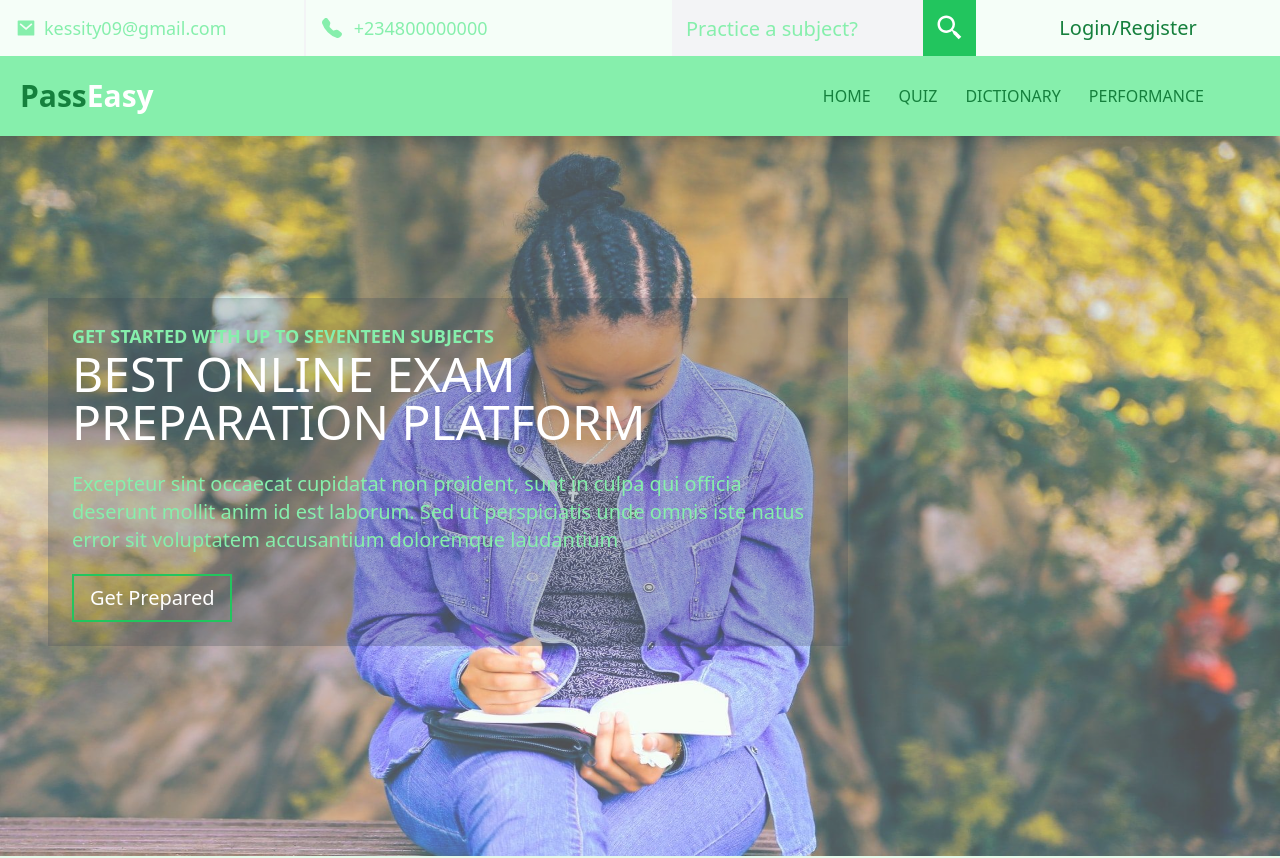
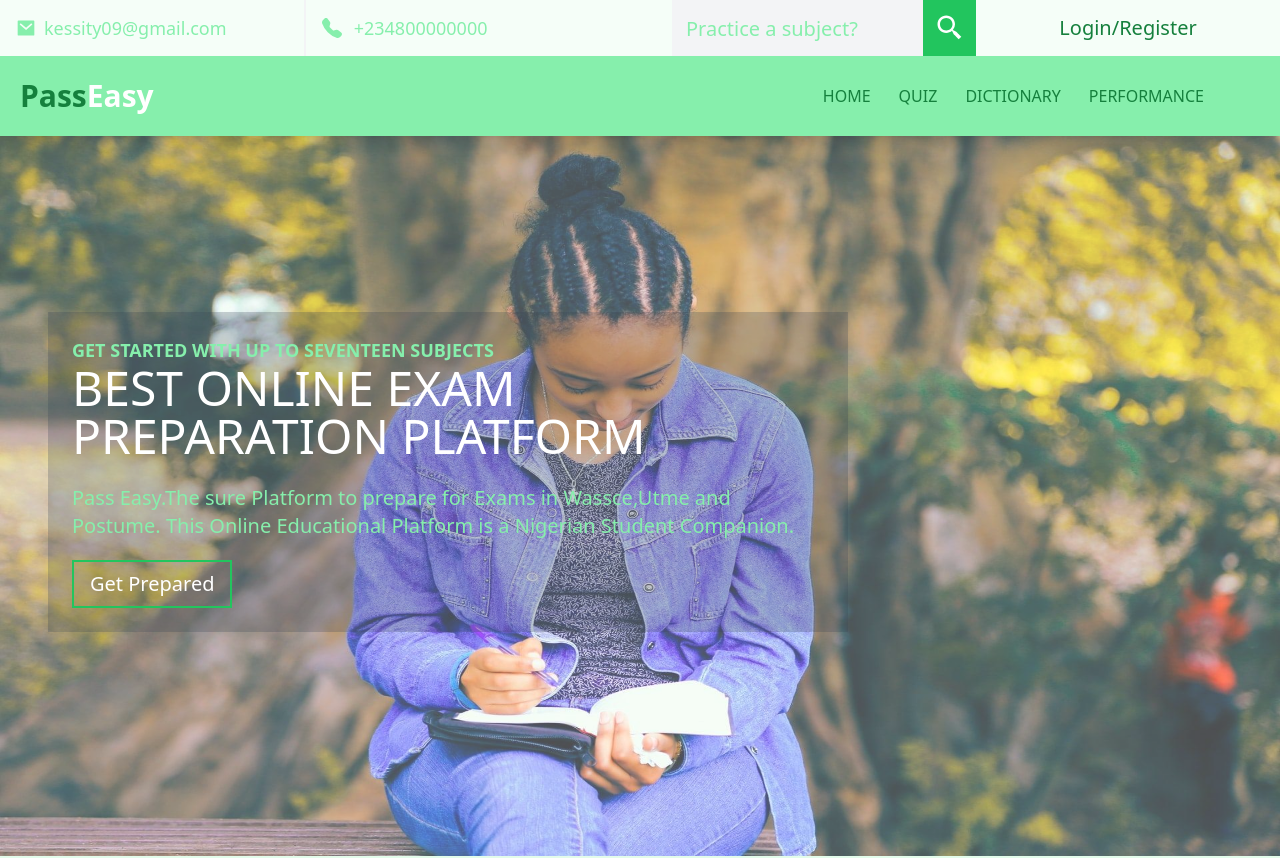
Before and after one commit to KINGSLEYEHAPA/pass-easy-stutern-personal-project, a React (Create React App) app: page / in a window 1280 px wide. Shown: the top 858 px of the page. Built offline with nearby package versions, Linux system fonts and the light colour scheme; no server answers.

Commit message:
Working on Final Touches-correcting error

```diff
--- a/src/components/Hero.jsx
+++ b/src/components/Hero.jsx
@@ -51,10 +51,9 @@ const Hero = () => {
                 BEST ONLINE EXAM PREPARATION PLATFORM
               </h1>
               <p className="mt-6 text-green-300 ssm:text-md  lg:text-xl ">
-                Excepteur sint occaecat cupidatat non proident, sunt in culpa
-                qui officia deserunt mollit anim id est laborum. Sed ut
-                perspiciatis unde omnis iste natus error sit voluptatem
-                accusantium doloremque laudantium
+                Pass Easy.The sure Platform to prepare for Exams in Wassce,Utme
+                and Postume. This Online Educational Platform is a Nigerian
+                Student Companion.
               </p>
               <Link to="/quiz">
                 <button className="border-green-500 border-2 px-4 py-2 mt-5 text-white text-lg md:text-xl hover:bg-green-500">
--- a/src/components/PerformanceStats.jsx
+++ b/src/components/PerformanceStats.jsx
@@ -88,7 +88,7 @@ const PerformanceStats = () => {
               </div>
               <div className="flex flex-col gap-1 bg-white/30 shadow-lg w-full h-24 md:w-[24rem] md:h-full items-center justify-center p-2">
                 <h2 className="text-lg md:text-xl xl:text-3xl text-green-500">
-                  {bestTimeSort?.[0].examtype}-{bestTimeSort?.[0]?.year}
+                  {bestTimeSort?.[0]?.examtype}-{bestTimeSort?.[0]?.year}
                 </h2>
 
                 <h2 className="text-md md:text-lg xl:text-2xl text-green-500">
@@ -145,7 +145,7 @@ const PerformanceStats = () => {
               </div>
               <div className="flex flex-col gap-1 bg-white/30 shadow-lg w-full h-24 md:w-[24rem] md:h-full items-center justify-center p-2 md:space-y-4">
                 <h2 className="text-lg md:text-xl xl:text-3xl text-green-500">
-                  {bestScoreSort?.[0].examtype}-{bestScoreSort?.[0]?.year}
+                  {bestScoreSort?.[0]?.examtype}-{bestScoreSort?.[0]?.year}
                 </h2>
                 <h2 className="text-md md:text-lg xl:text-2xl text-green-500">
                   Score
```
